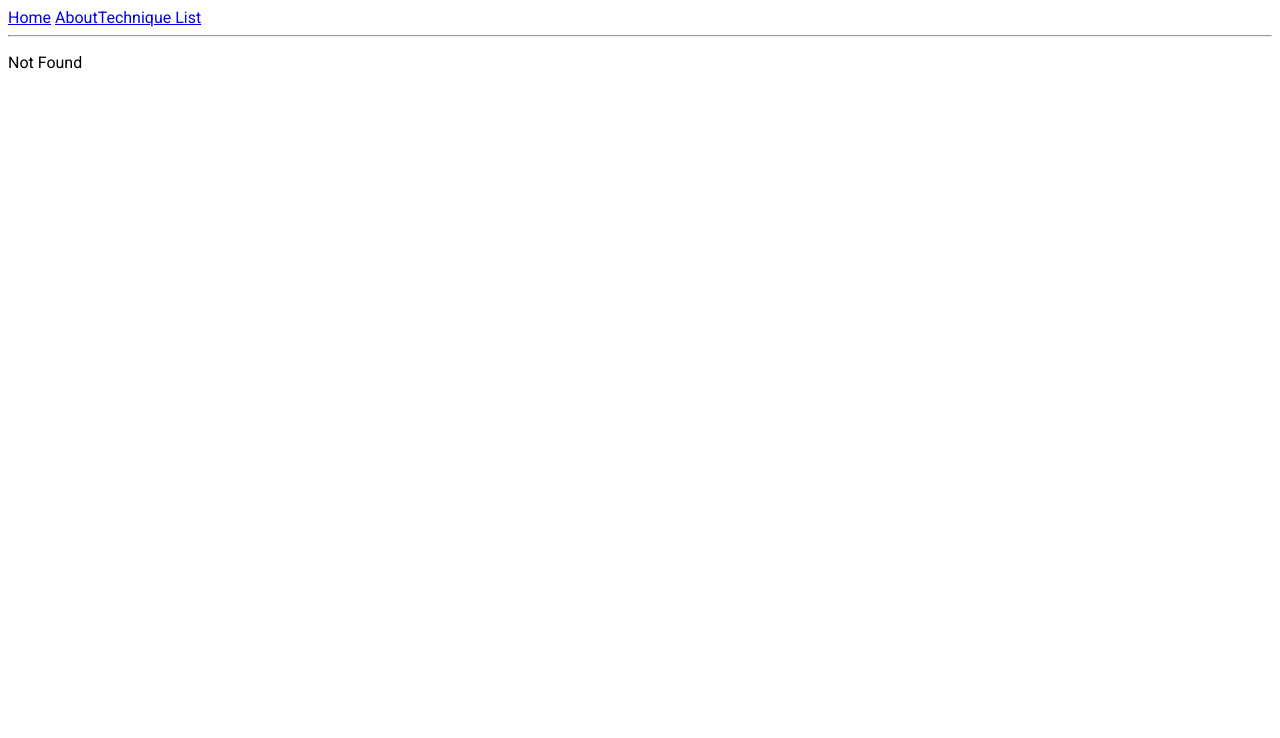
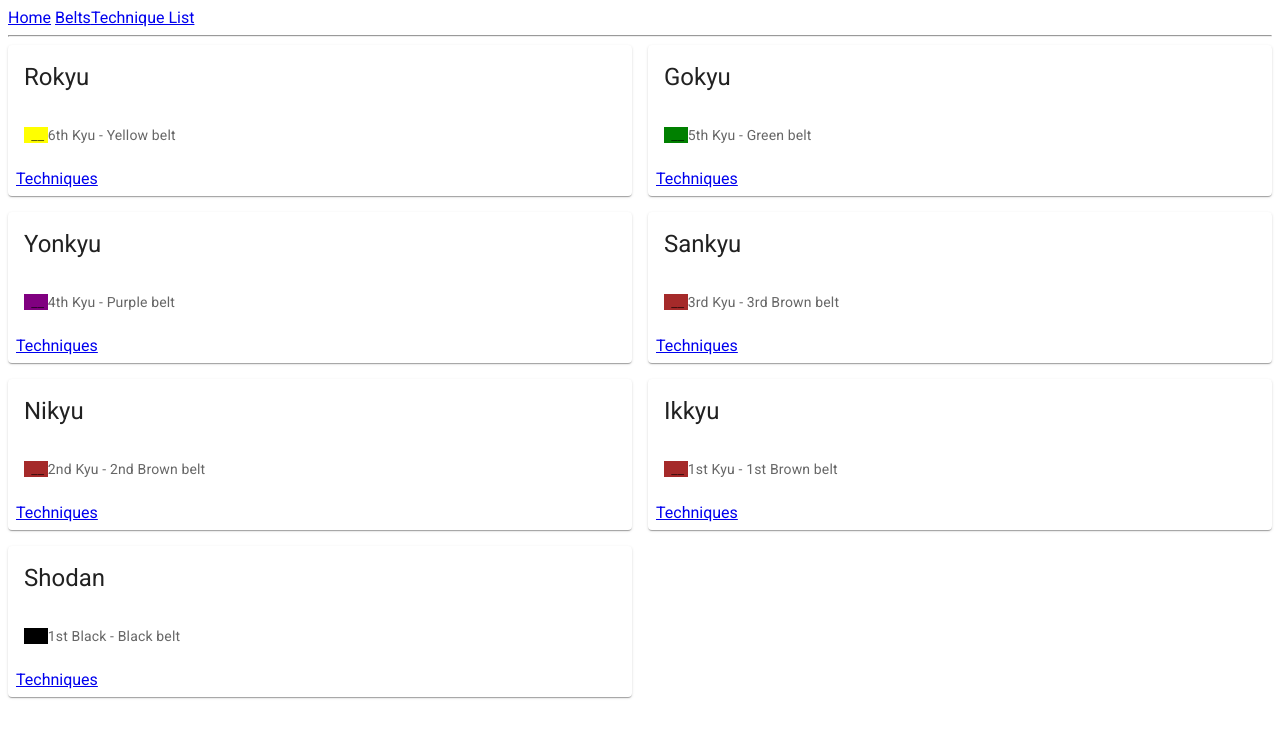
Before and after one commit to cfergus/umbc-jujitsu, a React (Vite) app in the folder react-site/: page /belts in a window 1280 px wide. Before the commit this address had no page. Shown: the top 738 px of the page. Built offline with nearby package versions, Linux system fonts and the light colour scheme.

Commit message:
Routes for belts and belt details. Slight card layout changes.

```diff
--- /dev/null
+++ b/react-site/src/components/BeltCard.tsx
@@ -0,0 +1,37 @@
+import { Card, CardActions, CardContent, CardHeader, Chip, Typography } from '@mui/material'
+import { BeltLevel } from '../models/belt'
+import { Link } from '@tanstack/react-router'
+
+export function BeltCard( {belt}: {belt: BeltLevel} ) {
+  return <div>
+    <Card>
+
+      <CardHeader title={belt.name}>
+        <Typography gutterBottom variant="h5" component="div">
+          {belt.name}
+        </Typography>
+      </CardHeader>
+      <CardContent>
+        <Typography variant="body2" sx={{ color: 'text.secondary' }}>
+
+          <span style={{backgroundColor: belt.color }}>&nbsp; __ </span>
+
+          {belt.ordinalName} - {belt.colorName} belt
+
+        </Typography>
+      </CardContent>
+      <CardActions>
+        {/* TODO: link to belt specific techniques */}
+        <Link to="/belts/$beltId"
+          params={{
+            beltId: belt.id
+          }}
+          activeProps={{
+            className: 'font-bold',
+          }}>
+            Techniques
+        </Link>
+      </CardActions>
+    </Card>
+  </div>
+}
--- a/react-site/src/components/TechniqueCard.tsx
+++ b/react-site/src/components/TechniqueCard.tsx
@@ -1,4 +1,4 @@
-import { Card, CardContent, CardMedia, Chip, Typography } from '@mui/material'
+import { Card, CardContent, CardHeader, CardMedia, Chip, Typography } from '@mui/material'
 import { Technique } from '../models/technique'
 
 export function TechniqueCard( {technique}: {technique: Technique} ) {
@@ -10,13 +10,15 @@
         sx={{ height: 140 }}
       /> */}
 
-      <CardContent>
+      <CardHeader title={technique.name}>
         <Typography gutterBottom variant="h5" component="div">
           {technique.name}
         </Typography>
+      </CardHeader>
+      <CardContent>
         <Typography variant="body2" sx={{ color: 'text.secondary' }}>
 
-          {technique.alternateNames?.map( (n) => <span>{n}<br/></span>) }
+          {technique.alternateNames?.map( (n) => <span key={n}>{n}<br/></span>) }
 
           {technique.category &&
             <>
--- a/react-site/src/data/techniques.json
+++ b/react-site/src/data/techniques.json
@@ -30,13 +30,13 @@
 
     {
         "id": "jab",
-        "name": "jab",
+        "name": "Jab",
         "categoryId": "atemi-waza",
         "beltId": "rokyu"
     },
     {
         "id": "hook",
-        "name": "hook",
+        "name": "Hook",
         "categoryId": "atemi-waza",
         "beltId": "rokyu"
     }
--- a/react-site/src/routeTree.gen.ts
+++ b/react-site/src/routeTree.gen.ts
@@ -12,8 +12,9 @@
 
 import { Route as rootRoute } from './routes/__root'
 import { Route as TechniqueListImport } from './routes/techniqueList'
-import { Route as AboutImport } from './routes/about'
 import { Route as IndexImport } from './routes/index'
+import { Route as BeltsIndexImport } from './routes/belts/index'
+import { Route as BeltsBeltIdImport } from './routes/belts/$beltId'
 
 // Create/Update Routes
 
@@ -23,15 +24,21 @@
   getParentRoute: () => rootRoute,
 } as any)
 
-const AboutRoute = AboutImport.update({
-  id: '/about',
-  path: '/about',
+const IndexRoute = IndexImport.update({
+  id: '/',
+  path: '/',
   getParentRoute: () => rootRoute,
 } as any)
 
-const IndexRoute = IndexImport.update({
-  id: '/',
-  path: '/',
+const BeltsIndexRoute = BeltsIndexImport.update({
+  id: '/belts/',
+  path: '/belts/',
+  getParentRoute: () => rootRoute,
+} as any)
+
+const BeltsBeltIdRoute = BeltsBeltIdImport.update({
+  id: '/belts/$beltId',
+  path: '/belts/$beltId',
   getParentRoute: () => rootRoute,
 } as any)
 
@@ -46,18 +53,25 @@
       preLoaderRoute: typeof IndexImport
       parentRoute: typeof rootRoute
     }
-    '/about': {
-      id: '/about'
-      path: '/about'
-      fullPath: '/about'
-      preLoaderRoute: typeof AboutImport
-      parentRoute: typeof rootRoute
-    }
     '/techniqueList': {
       id: '/techniqueList'
       path: '/techniqueList'
       fullPath: '/techniqueList'
       preLoaderRoute: typeof TechniqueListImport
+      parentRoute: typeof rootRoute
+    }
+    '/belts/$beltId': {
+      id: '/belts/$beltId'
+      path: '/belts/$beltId'
+      fullPath: '/belts/$beltId'
+      preLoaderRoute: typeof BeltsBeltIdImport
+      parentRoute: typeof rootRoute
+    }
+    '/belts/': {
+      id: '/belts/'
+      path: '/belts'
+      fullPath: '/belts'
+      preLoaderRoute: typeof BeltsIndexImport
       parentRoute: typeof rootRoute
     }
   }
@@ -67,42 +81,47 @@
 
 export interface FileRoutesByFullPath {
   '/': typeof IndexRoute
-  '/about': typeof AboutRoute
   '/techniqueList': typeof TechniqueListRoute
+  '/belts/$beltId': typeof BeltsBeltIdRoute
+  '/belts': typeof BeltsIndexRoute
 }
 
 export interface FileRoutesByTo {
   '/': typeof IndexRoute
-  '/about': typeof AboutRoute
   '/techniqueList': typeof TechniqueListRoute
+  '/belts/$beltId': typeof BeltsBeltIdRoute
+  '/belts': typeof BeltsIndexRoute
 }
 
 export interface FileRoutesById {
   __root__: typeof rootRoute
   '/': typeof IndexRoute
-  '/about': typeof AboutRoute
   '/techniqueList': typeof TechniqueListRoute
+  '/belts/$beltId': typeof BeltsBeltIdRoute
+  '/belts/': typeof BeltsIndexRoute
 }
 
 export interface FileRouteTypes {
   fileRoutesByFullPath: FileRoutesByFullPath
-  fullPaths: '/' | '/about' | '/techniqueList'
+  fullPaths: '/' | '/techniqueList' | '/belts/$beltId' | '/belts'
   fileRoutesByTo: FileRoutesByTo
-  to: '/' | '/about' | '/techniqueList'
-  id: '__root__' | '/' | '/about' | '/techniqueList'
+  to: '/' | '/techniqueList' | '/belts/$beltId' | '/belts'
+  id: '__root__' | '/' | '/techniqueList' | '/belts/$beltId' | '/belts/'
   fileRoutesById: FileRoutesById
 }
 
 export interface RootRouteChildren {
   IndexRoute: typeof IndexRoute
-  AboutRoute: typeof AboutRoute
   TechniqueListRoute: typeof TechniqueListRoute
+  BeltsBeltIdRoute: typeof BeltsBeltIdRoute
+  BeltsIndexRoute: typeof BeltsIndexRoute
 }
 
 const rootRouteChildren: RootRouteChildren = {
   IndexRoute: IndexRoute,
-  AboutRoute: AboutRoute,
   TechniqueListRoute: TechniqueListRoute,
+  BeltsBeltIdRoute: BeltsBeltIdRoute,
+  BeltsIndexRoute: BeltsIndexRoute,
 }
 
 export const routeTree = rootRoute
@@ -116,18 +135,22 @@
       "filePath": "__root.tsx",
       "children": [
         "/",
-        "/about",
-        "/techniqueList"
+        "/techniqueList",
+        "/belts/$beltId",
+        "/belts/"
       ]
     },
     "/": {
       "filePath": "index.tsx"
     },
-    "/about": {
-      "filePath": "about.tsx"
-    },
     "/techniqueList": {
       "filePath": "techniqueList.tsx"
+    },
+    "/belts/$beltId": {
+      "filePath": "belts/$beltId.tsx"
+    },
+    "/belts/": {
+      "filePath": "belts/index.tsx"
     }
   }
 }
--- a/react-site/src/routes/__root.tsx
+++ b/react-site/src/routes/__root.tsx
@@ -20,12 +20,12 @@
           Home
         </Link>{' '}
         <Link
-          to="/about"
+          to="/belts"
           activeProps={{
             className: 'font-bold',
           }}
         >
-          About
+          Belts
         </Link>
         <Link
           to="/techniqueList"
--- a/react-site/src/routes/about.tsx
+++ /dev/null
@@ -1,14 +0,0 @@
-import * as React from 'react'
-import { createFileRoute } from '@tanstack/react-router'
-
-export const Route = createFileRoute('/about')({
-  component: AboutComponent,
-})
-
-function AboutComponent() {
-  return (
-    <div className="p-2">
-      <h3>About</h3>
-    </div>
-  )
-}
--- /dev/null
+++ b/react-site/src/routes/belts/$beltId.tsx
@@ -0,0 +1,27 @@
+import { createFileRoute, notFound } from '@tanstack/react-router'
+import { allBelts } from '../../data/data-service'
+
+export const Route = createFileRoute('/belts/$beltId')({
+  component: RouteComponent,
+  loader: ( {params: { beltId }}) => {
+    const belt = allBelts().find( b => b.id === beltId );
+    if (!belt) {
+      throw notFound()
+    }
+    return belt;
+  },
+  notFoundComponent: () => {
+    return <p>Belt not found</p>
+  },
+})
+
+function RouteComponent() {
+
+  const belt = Route.useLoaderData();
+
+  return <div>
+      <span style={{backgroundColor: belt.color }}>&nbsp; __ </span>
+
+      {belt.ordinalName} - {belt.colorName} belt
+    </div>
+}
--- /dev/null
+++ b/react-site/src/routes/belts/index.tsx
@@ -0,0 +1,25 @@
+import * as React from 'react'
+import { createFileRoute } from '@tanstack/react-router'
+import { allBelts } from '../../data/data-service';
+import { Grid } from '@mui/material';
+import { BeltCard } from '../../components/BeltCard';
+
+const belts = allBelts();
+
+export const Route = createFileRoute('/belts/')({
+  component: BeltListComponent,
+})
+
+function BeltListComponent() {
+  return <Grid container spacing={2}>
+    { belts.map( belt => {
+      return <Grid
+          key={belt.id}
+          size={{ xs: 12, md: 6}}>
+        <BeltCard belt={belt} />
+      </Grid>
+    })}
+
+  </Grid>
+
+}
--- a/react-site/src/routes/techniqueList.tsx
+++ b/react-site/src/routes/techniqueList.tsx
@@ -1,7 +1,6 @@
 import { createFileRoute } from '@tanstack/react-router'
 import { TechniqueCard } from '../components/TechniqueCard'
-import { Technique } from '../models/technique'
-import { Box, Stack } from '@mui/material';
+import { Grid } from '@mui/material';
 import { allTechniquesJoined } from '../data/data-service';
 
 const techniques = allTechniquesJoined();
@@ -12,15 +11,14 @@
 
 function TechniqueListComponent() {
 
-
-  return <Stack
-    // spacing={{ sm:2 }}
-    spacing={2}
-    direction={{xs: 'column', sm: 'row'}}
-    useFlexGap
-    sx={{ flexWrap: 'wrap' }}>
-
-    {techniques.map( (t) => <TechniqueCard technique={t}></TechniqueCard> )}
-  </Stack>
+  return <Grid container spacing={2}>
+    {techniques.map( (t) =>
+      <Grid
+          key={t.id}
+          size={{ xs: 12, md: 6}}>
+        <TechniqueCard technique={t}></TechniqueCard>
+      </Grid>
+    )}
+  </Grid>
 
 }
```
